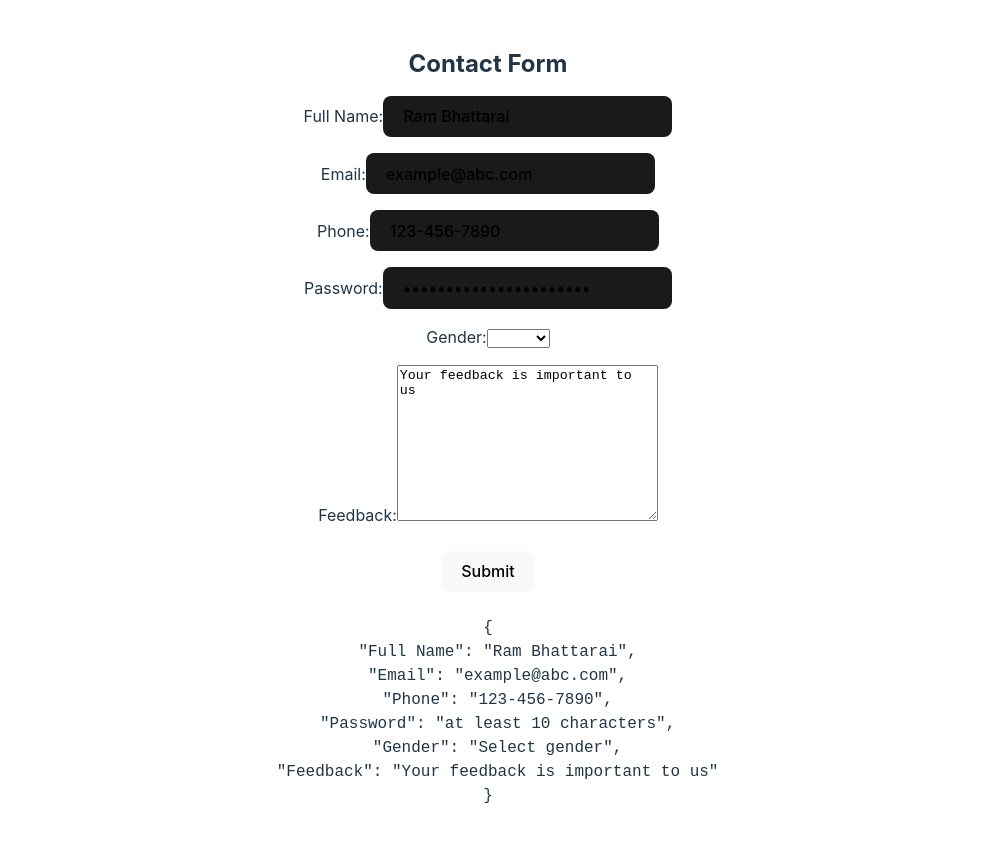
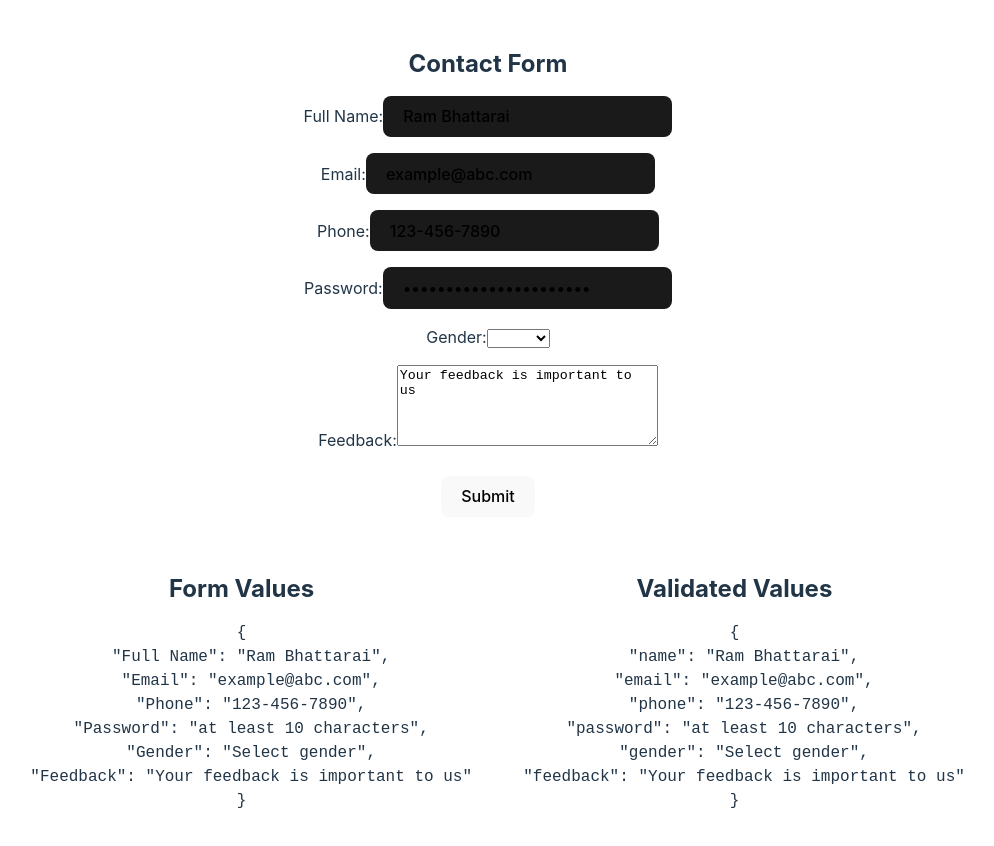
Before and after one commit to sachinbro/JSON-SCHEMA-TO-FORM, a Vue app: page / in a window 1280 px wide. Shown: the top 846 px of the page, without its empty margins (152-1146 px from the left). Built offline with nearby package versions, Linux system fonts and the light colour scheme.

Commit message:
chore: add another state and store only validated state

```diff
--- a/src/App.vue
+++ b/src/App.vue
@@ -19,7 +19,7 @@
         :name="key"
         id=""
         cols="30"
-        rows="10"
+        rows="5"
         :placeholder="value.placeholder"
         v-model="form_values.state[`${value.title}`]"
         @input="validate(key, value.validation, $event)"
@@ -40,7 +40,16 @@
     <button type="submit">Submit</button>
   </form>
 
-  <pre>{{ form_values.state }}</pre>
+  <div class="show-values">
+    <div>
+      <h2>Form Values</h2>
+      <pre>{{ form_values.state }}</pre>
+    </div>
+    <div>
+      <h2>Validated Values</h2>
+      <pre>{{ validated_form_values.state }}</pre>
+    </div>
+  </div>
 </template>
 
 <script setup>
@@ -50,6 +59,7 @@ import { schemas } from "./schemas";
 const form = ref(null);
 
 let form_values = reactive({ state: {} });
+let validated_form_values = reactive({ state: {} });
 let error = reactive({});
 
 const data = reactive({
@@ -83,6 +93,7 @@ function validate(key, validation, $event) {
     ] = `This field must be at most ${validation.maxLength} characters long`;
     return;
   }
+  validated_form_values.state[key] = $event.target.value;
   error[key] = "";
 }
 
@@ -90,13 +101,18 @@ const loadValuesFromSchema = () => {
   for (const i in schemas[0].details) {
     form_values.state[schemas[0].details[i].title] =
       schemas[0].details[i].placeholder;
+
+      validated_form_values.state[i] =
+      schemas[0].details[i].placeholder;
   }
 };
 
 const submit = (e) => {
   console.log(form_values.state);
+  console.log(validated_form_values.state);
 };
 </script>
+
 <style scoped>
 div {
   margin: 1rem;
@@ -105,4 +121,10 @@ div {
   color: red;
   display: block;
 }
+
+.show-values {
+  display: flex;
+  justify-content: space-between;
+}
+
 </style>
```
